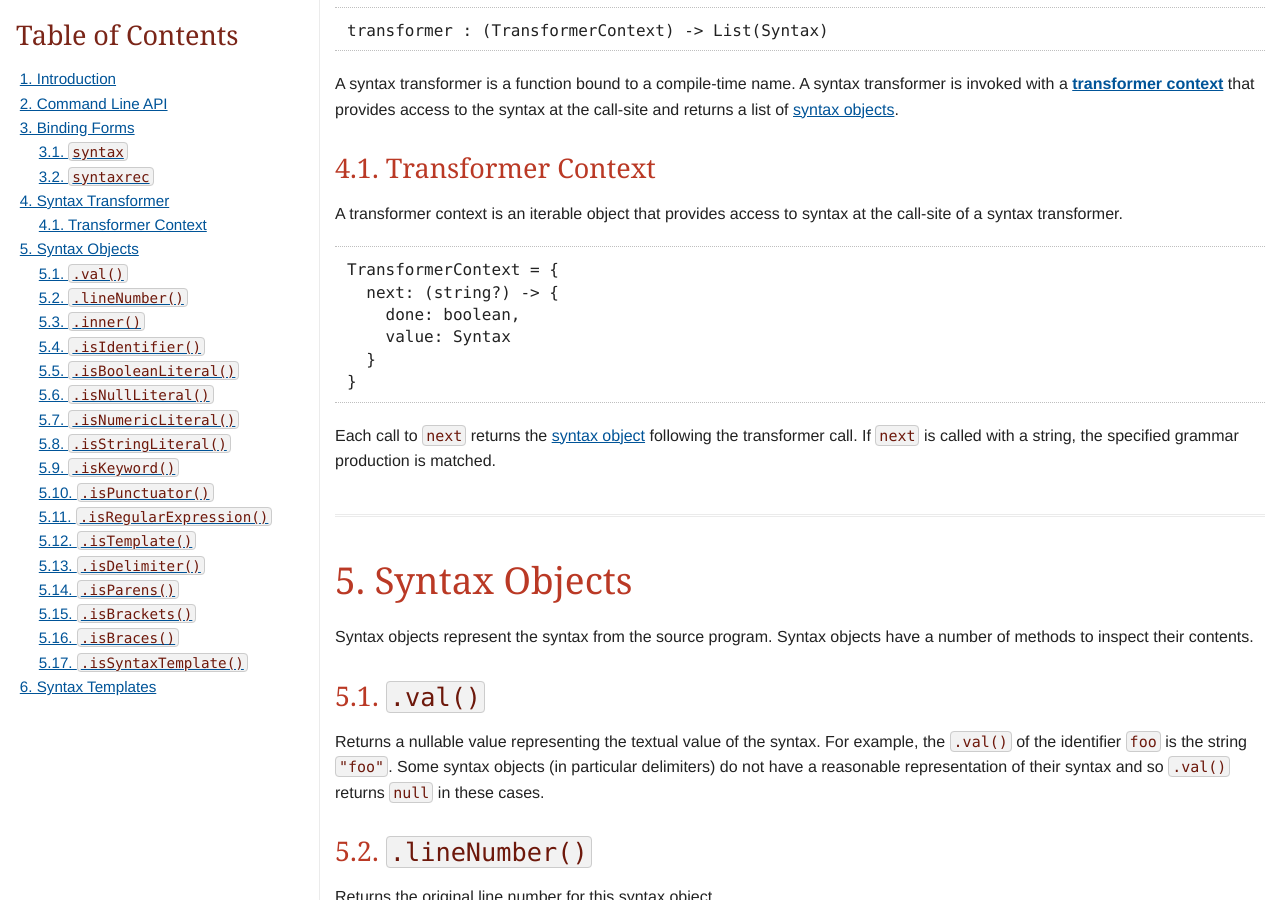
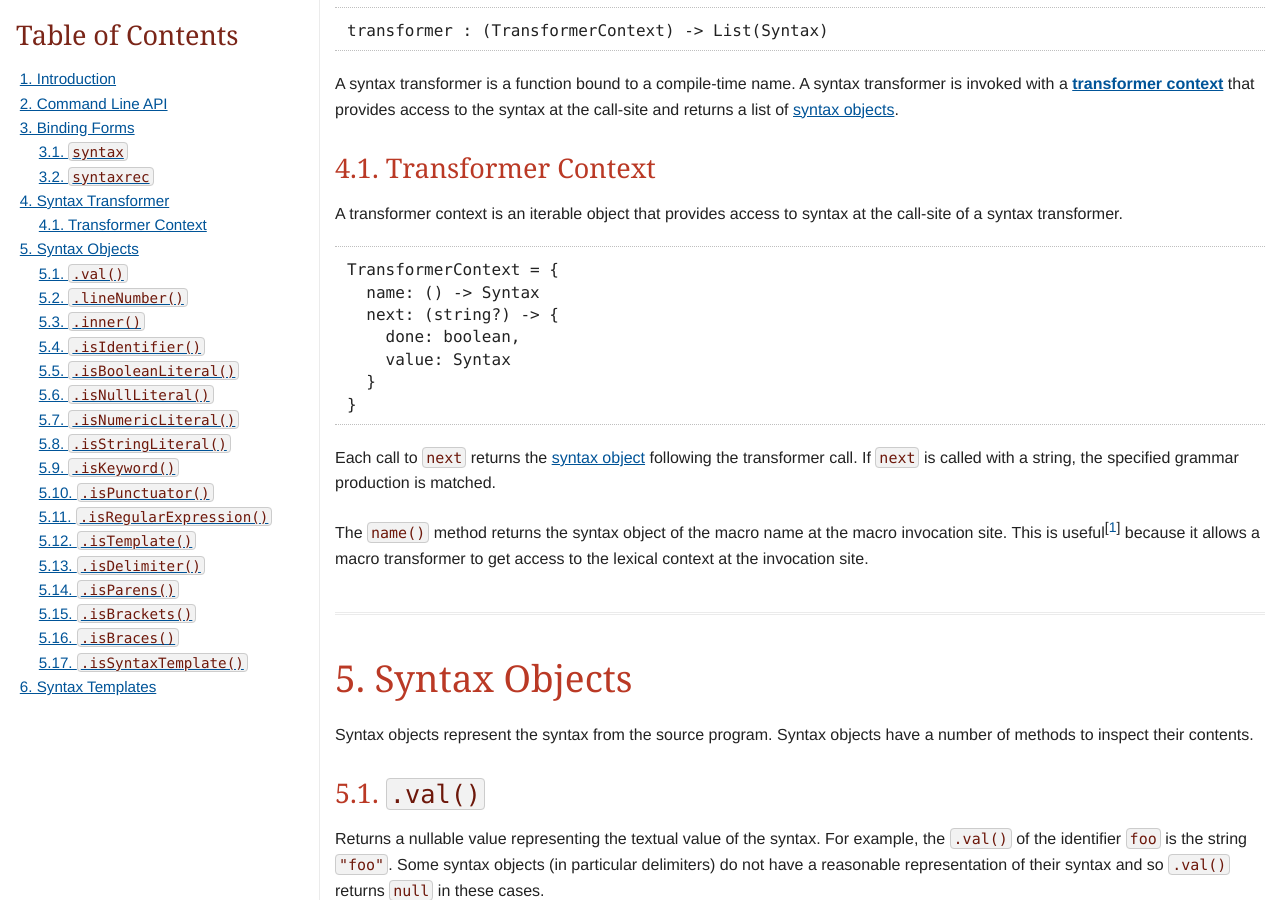
Before and after one commit to sweet-js/sweet-core, a Jekyll site: the page doc/1.0/reference.html, which Jekyll copies as it is, in a window 1280 px wide and 900 px high, scrolled down 1215 px. Built offline with Jekyll 4.4.1, drawn with Linux system fonts in a browser that asks for light colours; nearby versions of some CDN libraries; some web fonts are replaced; a style sheet for code colours, icons or effects is not loaded; some of the changed text lies outside the part shown.

Commit message:
build docs

```diff
--- a/doc/1.0/reference.html
+++ b/doc/1.0/reference.html
@@ -138,6 +138,7 @@
 <div class="listingblock">
 <div class="content">
 <pre>TransformerContext = {
+  name: () -&gt; Syntax
   next: (string?) -&gt; {
     done: boolean,
     value: Syntax
@@ -147,6 +148,9 @@
 </div>
 <div class="paragraph">
 <p>Each call to <code>next</code> returns the <a href="#synobj">syntax object</a> following the transformer call. If <code>next</code> is called with a string, the specified grammar production is matched.</p>
+</div>
+<div class="paragraph">
+<p>The <code>name()</code> method returns the syntax object of the macro name at the macro invocation site. This is useful<span class="footnote">[<a id="_footnoteref_1" class="footnote" href="#_footnote_1" title="View footnote.">1</a>]</span> because it allows a macro transformer to get access to the lexical context at the invocation site.</p>
 </div>
 <div class="paragraph">
 <p><a id="synobj"></a></p>
@@ -287,5 +291,11 @@ m 42</code></pre>
 </div>
 </div>
 </div>
+<div id="footnotes">
+<hr>
+<div class="footnote" id="_footnote_1">
+<a href="#_footnoteref_1">1</a>. or will become useful as more features are implemented in Sweet
+</div>
+</div>
 </body>
 </html>
```
